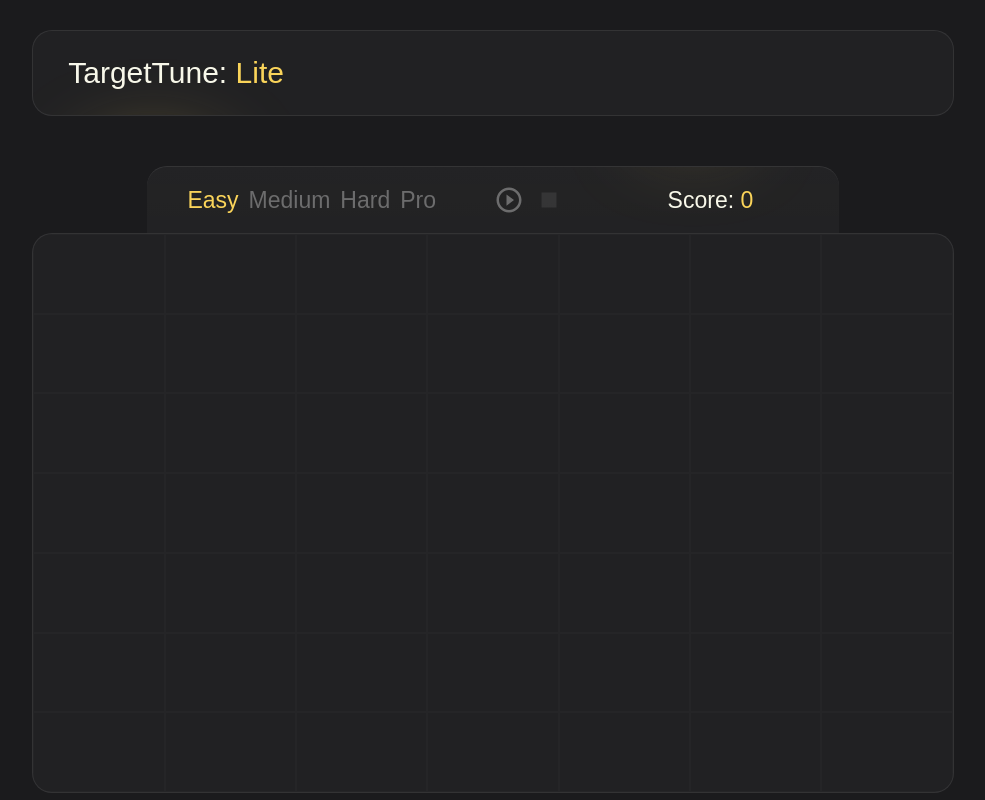
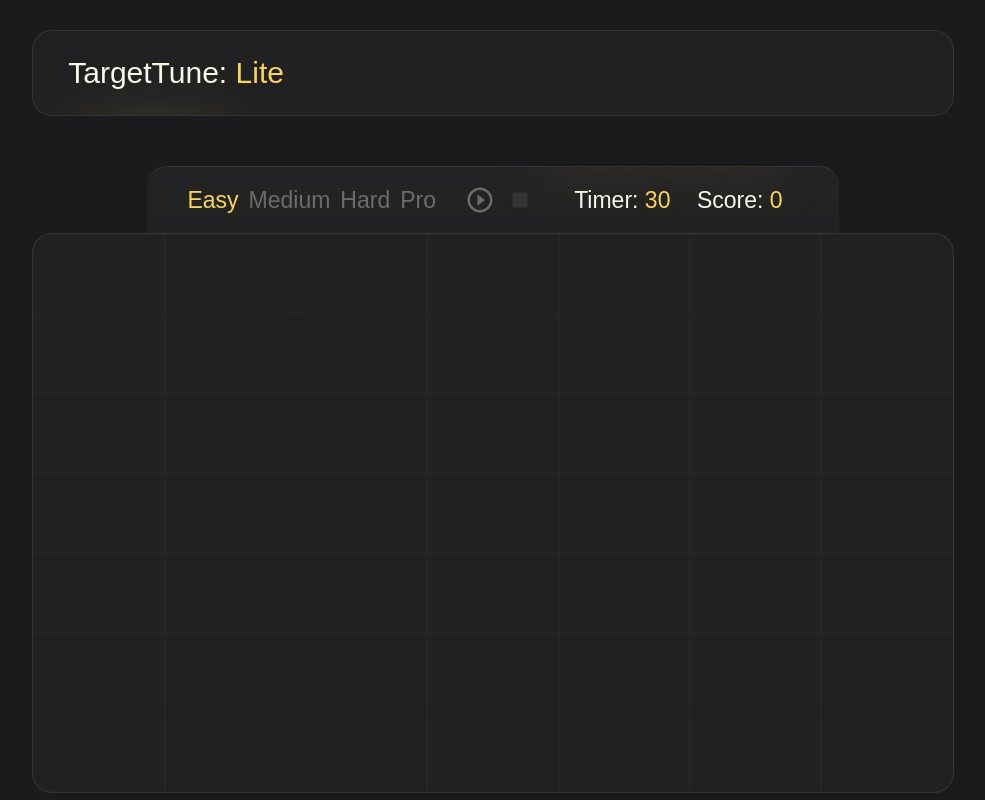
Before and after one commit to aalsayad/aim-trainer, a React (Vite) app: page / in a window 1280 px wide. Shown: the whole page, without its empty margins (147-1132 px from the left). Built offline with nearby package versions, Linux system fonts and the light colour scheme; a web font is replaced by a local one.

Commit message:
Added Timer Countdown

```diff
--- a/src/Components/Game.jsx
+++ b/src/Components/Game.jsx
@@ -7,13 +7,14 @@ import TextButton from './TextButton';
 import successSFX from '../assets/Pop Item Appear.wav';
 import failSFX from '../assets/miss.wav';
 
-
-//Test Commit
+const timerCount = 30;
 function Game() {
   //Array of Boxes/Possible Targets in-game canvas
   const [boxesArray, setBoxesArray] = useState([]);
   //Track Game Session
   const [sessionStarted, setSessionStarted] = useState(false);
+  //Track Game Time
+  const [sessionTimer, setSessionTimer] = useState(timerCount);
   //Track Randomly Picked Number
   const [lastPickedNumber, setLastPickedNumber] = useState(0);
   //Track Player Score
@@ -50,13 +51,21 @@ function Game() {
   //Play Music
   useEffect(() => {
     if (success) {
-      const success = new Audio(successSFX);
-      success.play();
+      const successFx = new Audio(successSFX);
+      successFx.play();
     } else {
-      const fail = new Audio(failSFX);
-      fail.play();
+      const failFx = new Audio(failSFX);
+      failFx.play();
     }
   }, [success]);
+
+  // If session Timer Reaches Zero we stop the game session
+  useEffect(() => {
+    if (sessionTimer === 0) {
+      // alert(score);
+      handleStopSession();
+    }
+  }, [sessionTimer]);
 
   //Init the random select of a target box
   const newTarget = () => {
@@ -86,6 +95,22 @@ function Game() {
     );
   };
 
+  useEffect(() => {
+    let sessionInterval;
+    if (sessionStarted) {
+      sessionInterval = setInterval(() => {
+        setSessionTimer((prev) => prev - 1);
+      }, 1000);
+    } else {
+      alert(`You Got ${score}`);
+      handleStopSession();
+      setSessionTimer(timerCount);
+      clearInterval(sessionInterval);
+    }
+
+    return () => clearInterval(sessionInterval);
+  }, [sessionStarted]);
+
   //Start Game Session
   const handleStartSession = () => {
     setScore(0);
@@ -105,7 +130,11 @@ function Game() {
         <div className='game_ui-container'>
           <Header />
           <div className='game_controls'>
-            <div className={!sessionStarted ? 'game_controls-group' : 'game_controls-group menu_inactive'}>
+            <div
+              className={
+                !sessionStarted ? 'game_controls-group' : 'game_controls-group menu_inactive'
+              }
+            >
               {difficulty.map((mode, index) => (
                 <TextButton
                   key={index}
@@ -120,7 +149,10 @@ function Game() {
             </div>
 
             <div className='game_controls-group'>
-              <button className={`game_btn ${sessionStarted ? 'btn_inactive' : ''}`} onClick={handleStartSession}>
+              <button
+                className={`game_btn ${sessionStarted ? 'btn_inactive' : ''}`}
+                onClick={handleStartSession}
+              >
                 <MdPlayCircleOutline />
               </button>
               <button
@@ -130,6 +162,10 @@ function Game() {
                 <MdStop />
               </button>
             </div>
+            <div className='game_score'>
+              Timer: <span>{sessionTimer}</span>
+            </div>
+
             <div className='game_score'>
               Score: <span>{score}</span>
             </div>
--- a/src/Components/Game.styles.css
+++ b/src/Components/Game.styles.css
@@ -27,7 +27,7 @@
   border-top-right-radius: 20px;
   border-top: 1px solid #ffffff15;
   display: grid;
-  grid-template-columns: repeat(3, 1fr);
+  grid-template-columns: repeat(4, 1fr);
   align-items: center;
   justify-items: center;
   overflow: hidden;
```
